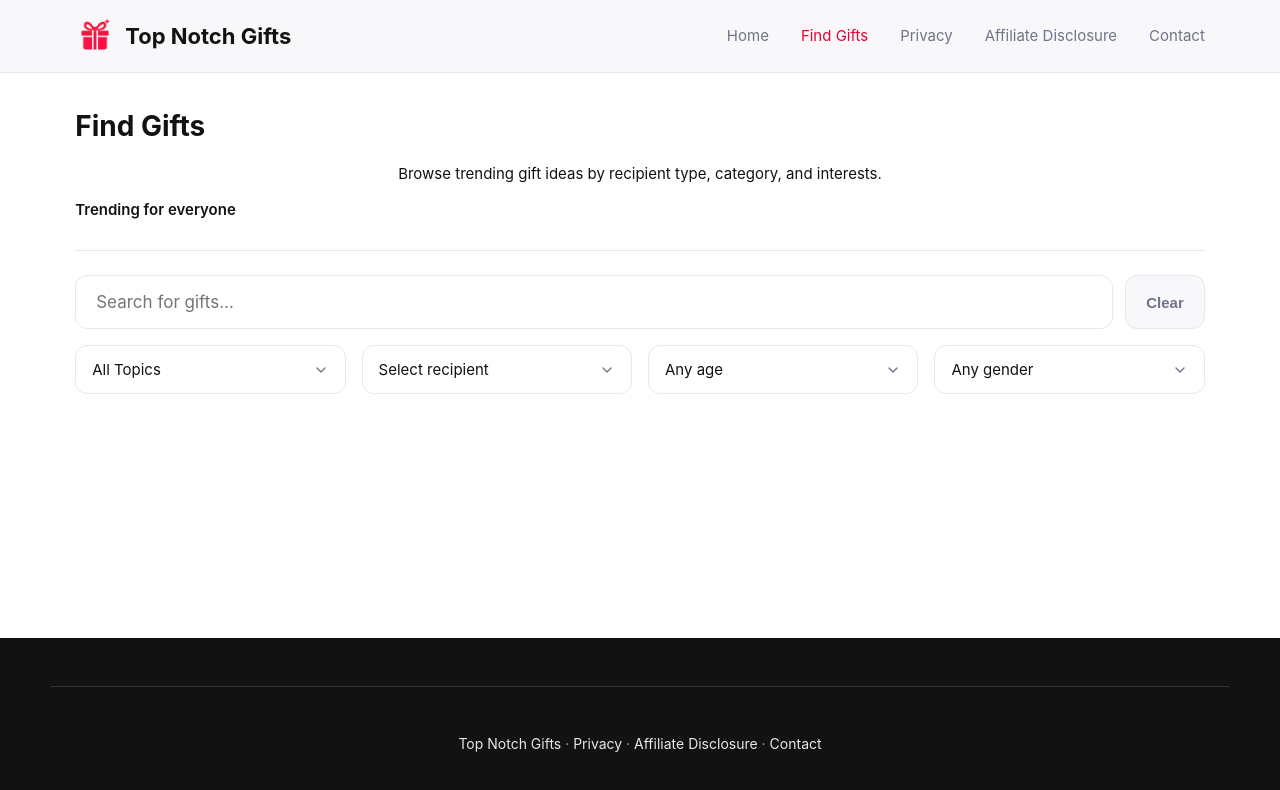
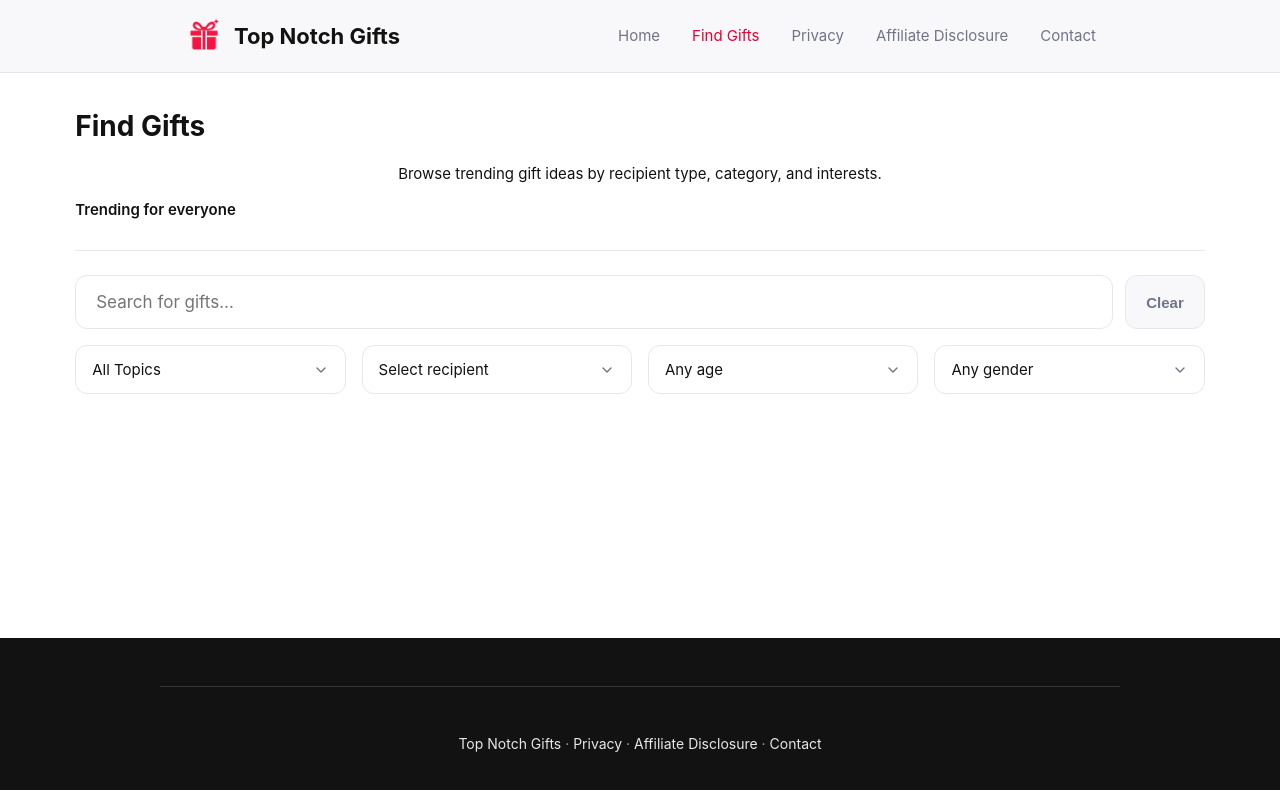
Before and after one commit to danielso1703/gifted-landing, a plain HTML site: page try-it-out.html in a window 1280 px wide. Drawn offline with nearby package versions, Linux system fonts and the light colour scheme; no server answers.

Commit message:
header-2

```diff
--- a/styles.css
+++ b/styles.css
@@ -649,9 +649,7 @@ section {
   margin-bottom: 1rem;
 }
 
-/* Try it out page — use full width on desktop, not the narrow mobile-safe column */
-.page-try-it-out .site-header .container,
-.page-try-it-out .footer-bottom,
+/* Try it out page — use full width on desktop for the content grid, but standard width for header/footer */
 .page-try-it-out .page-main .container {
   max-width: min(1600px, 92vw);
 }
```
